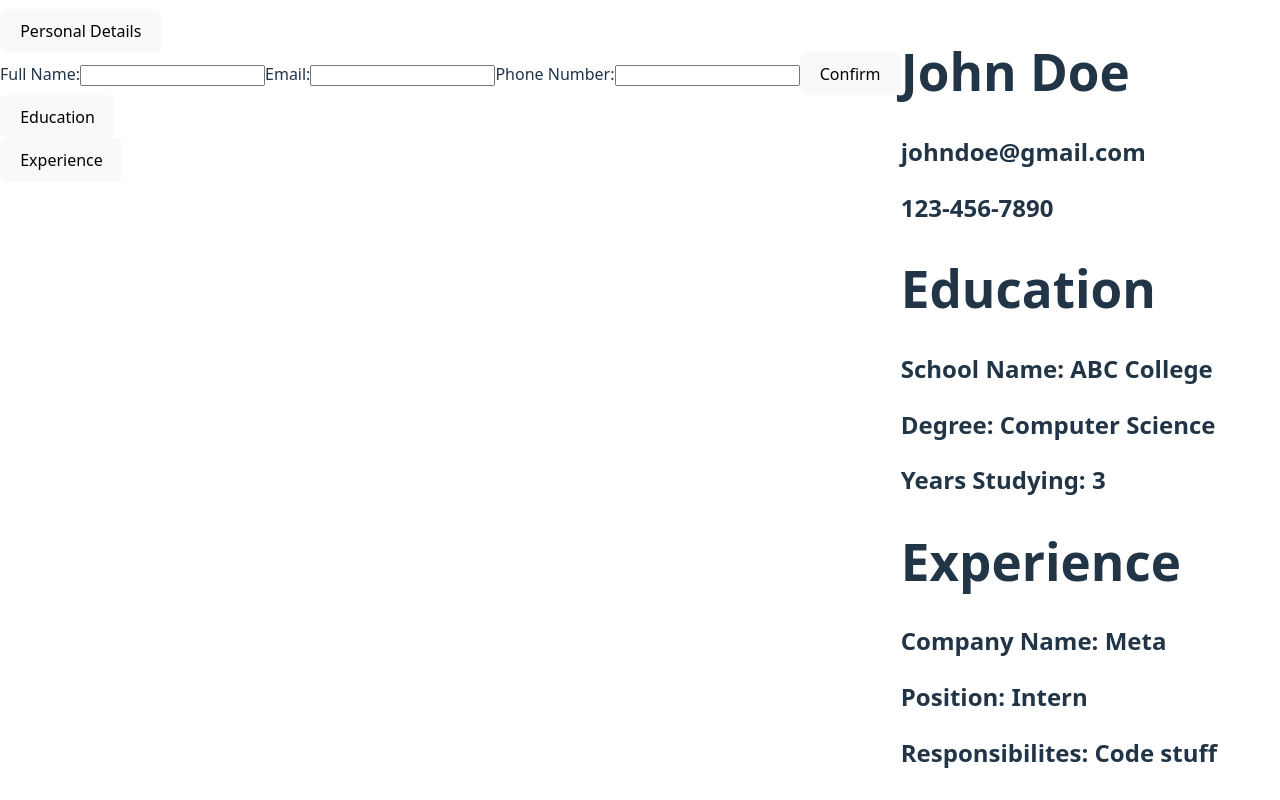
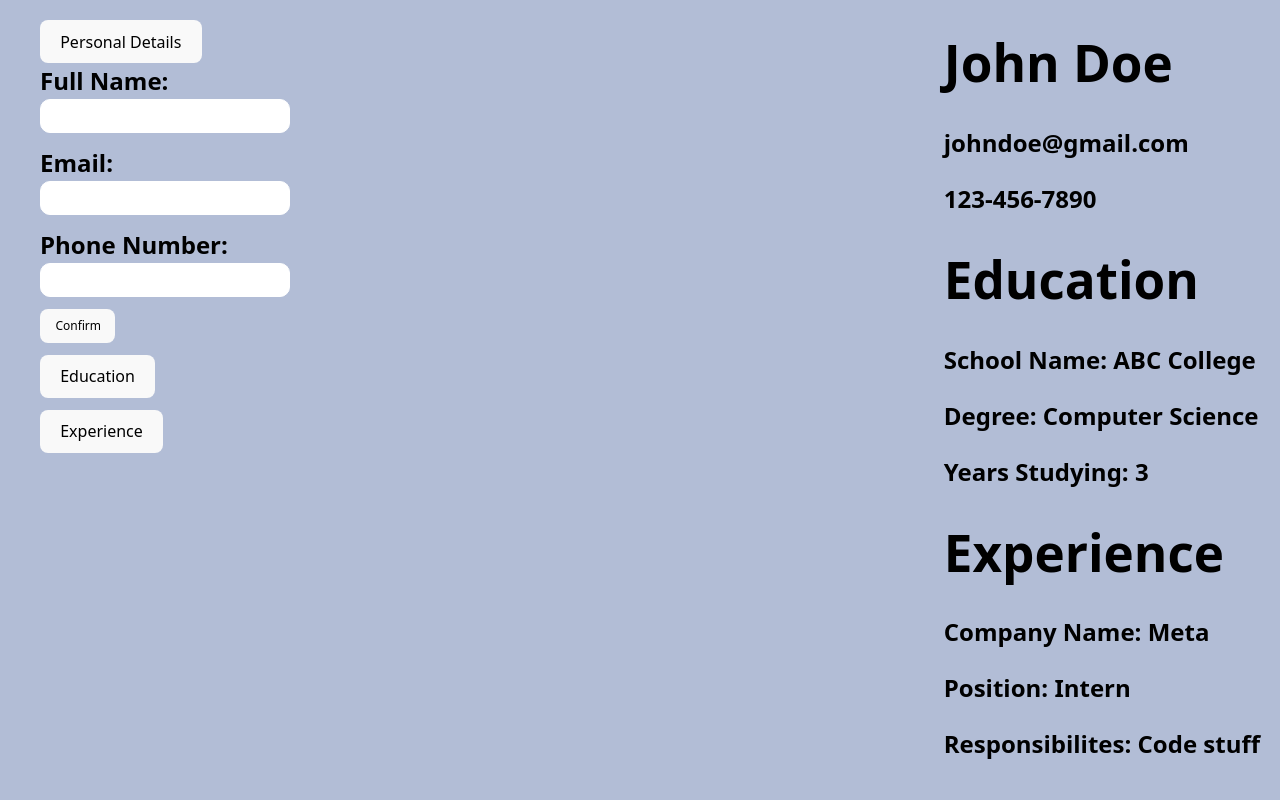
Before and after one commit to KarthikAmaram/cv-application, a React (Vite) app: page / in a window 1280 px wide. Built offline with nearby package versions, Linux system fonts and the light colour scheme.

Commit message:
Added styling to the sidebar, now will style the Resume

```diff
--- a/src/App.css
+++ b/src/App.css
@@ -1,4 +1,16 @@
+html, body, #root {
+  height: 100%;
+  width: 100%;
+  margin: 0;
+  padding: 0;
+  overflow-x: hidden;
+}
+
+
 #root {
   display: flex;
-
+  background-color: #b2bdd6;
+  justify-content: space-between;
+  padding: 20px;
+  color: black;
 }
--- a/src/components/Button.jsx
+++ b/src/components/Button.jsx
@@ -1,3 +1,5 @@
+import "../styles/Button.css"
+
 function Button({title, isActive, onShow, children}) {
     return (
         <div>
--- a/src/components/InputFields.jsx
+++ b/src/components/InputFields.jsx
@@ -1,4 +1,5 @@
 import {useState} from 'react'
+import "../styles/InputFields.css"
 
 function InputField({title, q1, q2, q3, onSubmit}) {
     const [text, setText] = useState({
@@ -22,10 +23,12 @@ function InputField({title, q1, q2, q3, onSubmit}) {
     function handleSubmit(e) {
         e.preventDefault();
         setText({form1: '', form2: '', form3: ''});
+        onSubmit(title, text)
     }
 
     return (
         <form onSubmit={handleSubmit}>
+            <div class="formQuestion">
                 <label for="q1">{q1}</label>
                 <input
                     value={text.form1}
@@ -33,6 +36,9 @@ function InputField({title, q1, q2, q3, onSubmit}) {
                     id='q1'
                     required
                 />
+            </div>
+
+            <div class="formQuestion">
                 <label for="q2">{q2}</label>
                 <input
                     value={text.form2}
@@ -40,6 +46,9 @@ function InputField({title, q1, q2, q3, onSubmit}) {
                     id='q2'
                     required
                 />
+            </div>
+
+            <div class="formQuestion">
                 <label for="q3">{q3}</label>
                 <input
                     value={text.form3}
@@ -47,9 +56,11 @@ function InputField({title, q1, q2, q3, onSubmit}) {
                     id='q3'
                     required
                 />
+            </div>
+
             <button
             type='submit'
-            onClick={() => onSubmit(title, text)}
+            id='submitBtn'
             >
                 Confirm
             </button>
--- a/src/components/Panel.jsx
+++ b/src/components/Panel.jsx
@@ -1,8 +1,10 @@
 import Button from "./Button.jsx"
 import InputField from "./InputFields.jsx"
+import "../styles/Panel.css"
 
 function Panel({title, isActive, onShow, q1, q2, q3, onSubmit}) {
     return (
+        <div className="formBtn">
             <Button
                 title={title}
                 isActive={isActive}
@@ -17,6 +19,7 @@ function Panel({title, isActive, onShow, q1, q2, q3, onSubmit}) {
                 />
 
             </Button>
+        </div>
     )
 
 }
--- a/src/components/Sidebar.jsx
+++ b/src/components/Sidebar.jsx
@@ -1,11 +1,12 @@
 import {useState} from 'react'
 import Panel from "./Panel.jsx"
+import "../styles/Sidebar.css"
 
 function Sidebar({onSubmit}) {
     const [activeIndex, setActiveIndex] = useState(0);
 
     return (
-        <div>
+        <div className="panelList">
             <Panel
                 title="Personal Details"
                 isActive={activeIndex === 0}
--- a/src/styles/InputFields.css
+++ b/src/styles/InputFields.css
@@ -0,0 +1,28 @@
+form {
+    display: flex;
+    flex-direction: column;
+    gap: 12px;
+}
+
+#submitBtn {
+    width: 75px;
+    font-size: 12px;
+}
+
+.formQuestion {
+    display: flex;
+    flex-direction: column;
+}
+
+label {
+    font-size: 24px;
+    font-weight: bold;
+}
+
+input {
+    width: 240px;
+    height: 24px;
+    border: 1px solid white;
+    border-radius: 10px;
+    padding: 4px;
+}
--- a/src/styles/Panel.css
+++ b/src/styles/Panel.css
@@ -0,0 +1,5 @@
+.formBtn {
+    display: flex;
+    flex-direction: column;
+    gap: 12px;
+}
--- a/src/styles/Sidebar.css
+++ b/src/styles/Sidebar.css
@@ -0,0 +1,6 @@
+.panelList {
+    display: flex;
+    flex-direction: column;
+    gap: 12px;
+    padding: 20px;
+}
```
Lines whose indentation alone changed are shown as unchanged.
